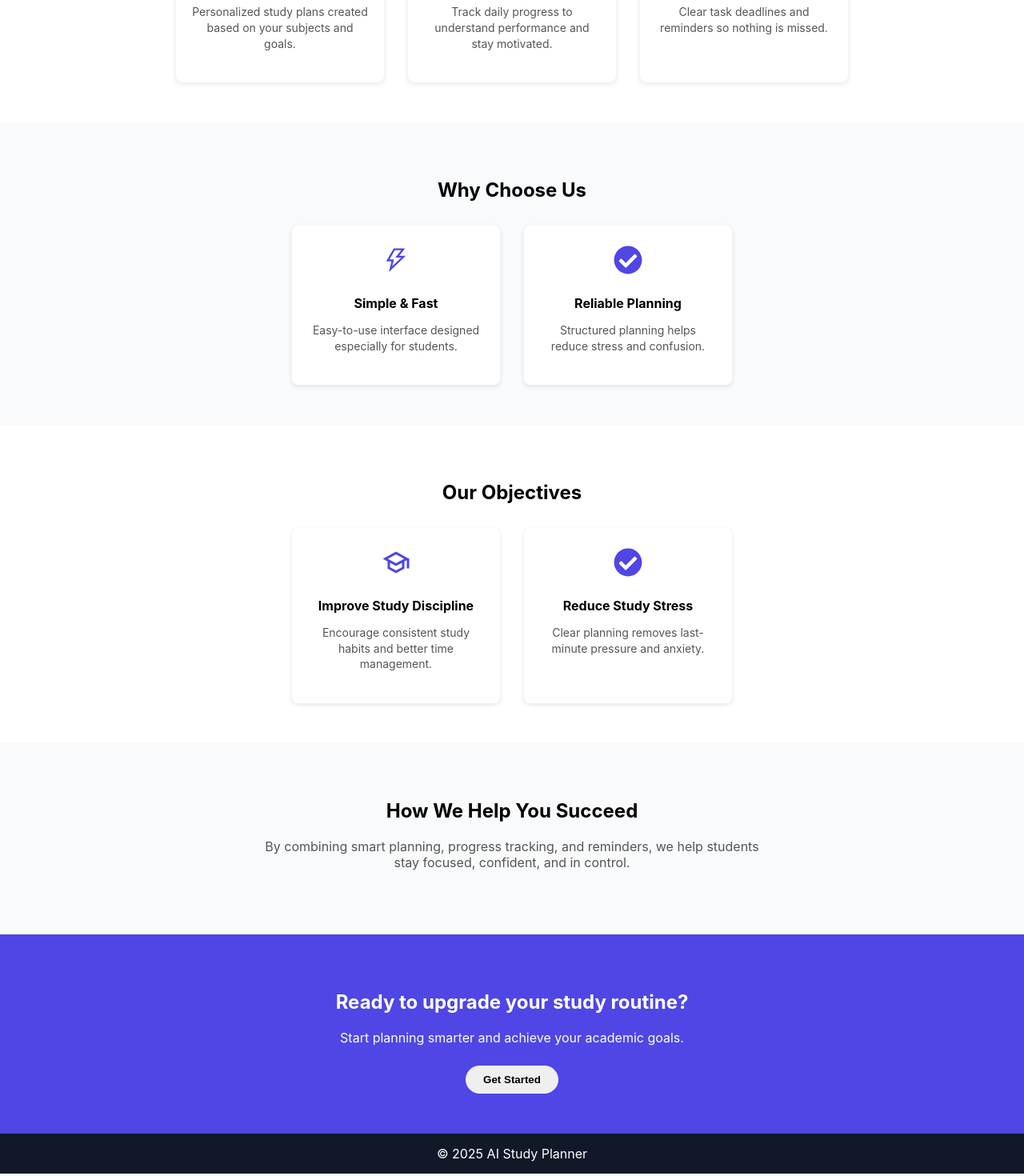
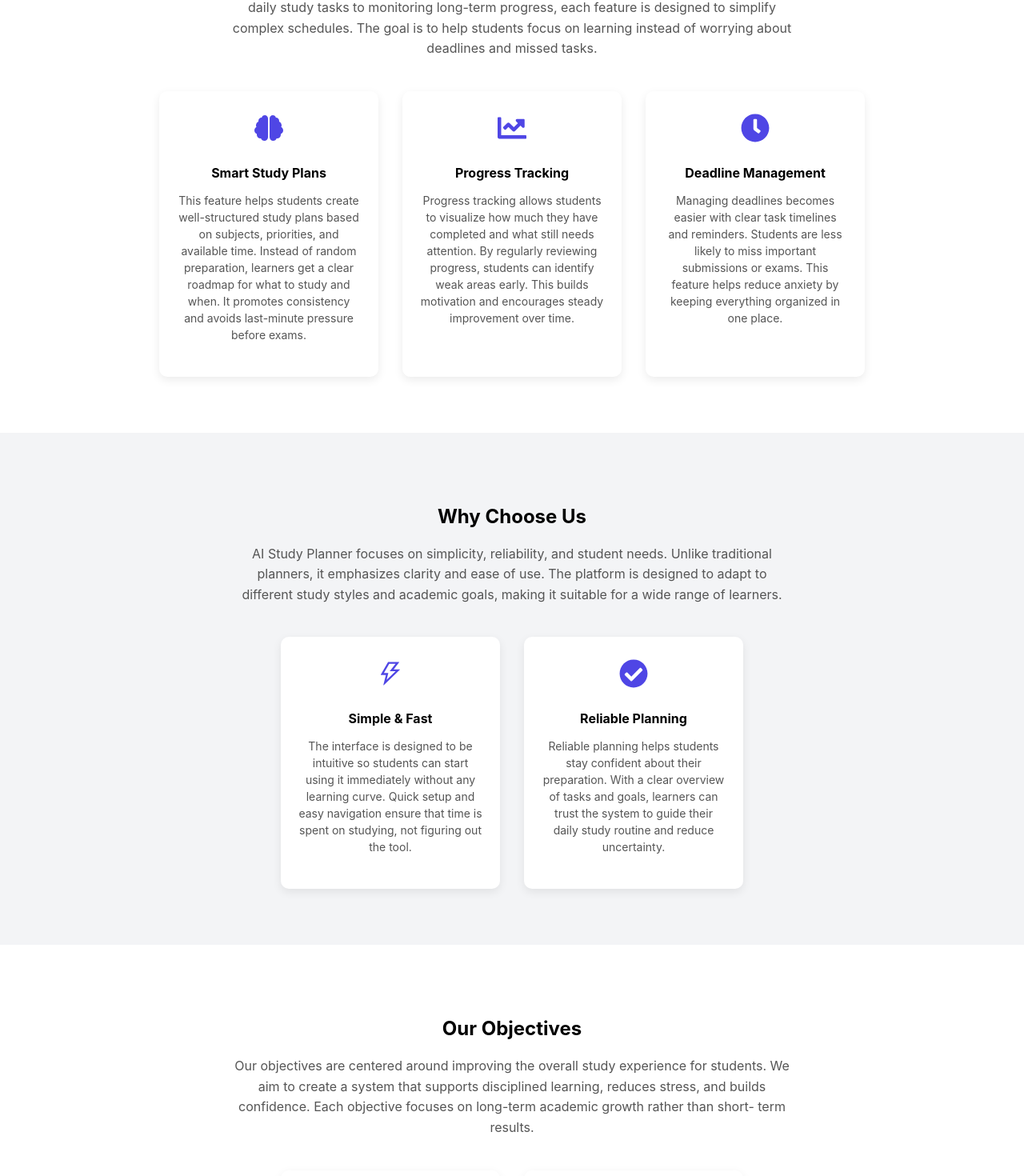
Before and after one commit to pinkysingh5289/ai-study-planner, a React (Create React App) app: page / in a window 1280 px wide. Shown: the part 712-2182 px from the top of the page at 80% size. Built offline with nearby package versions, Linux system fonts and the light colour scheme.

Commit message:
AI Study Planner landing page

```diff
--- a/src/App.css
+++ b/src/App.css
@@ -3,6 +3,7 @@ html, body {
   height: 100%;
   margin: 0;
   font-family: Arial, sans-serif;
+  background: #ffffff;
 }
 
 /* ===== LAYOUT FIX ===== */
@@ -22,7 +23,7 @@ html, body {
   justify-content: space-between;
   align-items: center;
   padding: 15px 30px;
-  background: #4f46e5;
+  background: #4f46e5; /* primary purple */
   color: white;
 }
 
@@ -53,23 +54,35 @@ html, body {
   font-weight: 600;
 }
 
-/* ===== HERO ===== */
+/* ===== HERO (Soft Purple) ===== */
 .hero {
   text-align: center;
-  padding: 80px 20px;
-  background: #eef2ff;
+  padding: 90px 20px;
+  background: #eef2ff; /* soft purple */
 }
 
 .hero p {
-  max-width: 600px;
-  margin: 10px auto 25px;
+  max-width: 650px;
+  margin: 15px auto 30px;
   color: #444;
+  line-height: 1.6;
 }
 
-/* ===== SECTIONS ===== */
+/* ===== SECTIONS (White default) ===== */
 .section {
-  padding: 50px 20px;
+  padding: 70px 20px;
   text-align: center;
+  background: #ffffff;
+}
+
+/* Light Gray section */
+.section.light {
+  background: #f3f4f6;
+}
+
+/* Soft Purple section */
+.section.soft {
+  background: #eef2ff;
 }
 
 /* Container */
@@ -79,15 +92,12 @@ html, body {
   padding: 0 20px;
 }
 
-.section.light {
-  background: #f9fafb;
-}
-
 /* Section description */
 .section-desc {
-  max-width: 650px;
-  margin: 10px auto 30px;
+  max-width: 700px;
+  margin: 15px auto 40px;
   color: #555;
+  line-height: 1.6;
 }
 
 /* ===== CARDS ===== */
@@ -100,19 +110,19 @@ html, body {
 }
 
 .card {
-  padding: 25px 20px;
-  background: white;
-  border-radius: 8px;
-  width: 220px;
-  box-shadow: 0 2px 6px rgba(0,0,0,0.1);
+  padding: 28px 22px;
+  background: #ffffff;
+  border-radius: 10px;
+  width: 230px;
+  box-shadow: 0 4px 12px rgba(0,0,0,0.08);
   text-align: center;
 }
 
-/* Icons inside cards */
+/* Icons */
 .icon {
   font-size: 36px;
   color: #4f46e5;
-  margin-bottom: 12px;
+  margin-bottom: 14px;
 }
 
 /* Card text */
@@ -124,25 +134,26 @@ html, body {
 .card p {
   font-size: 14px;
   color: #555;
-  line-height: 1.4;
+  line-height: 1.5;
 }
 
-/* ===== CTA ===== */
+/* ===== CTA (Strong Purple) ===== */
 .cta {
   background: #4f46e5;
   color: white;
   text-align: center;
-  padding: 50px 20px;
+  padding: 80px 20px;
 }
 
 .cta p {
-  max-width: 600px;
-  margin: 10px auto 25px;
+  max-width: 650px;
+  margin: 15px auto 30px;
+  line-height: 1.6;
 }
 
 .cta-btn {
-  padding: 10px 22px;
-  border-radius: 20px;
+  padding: 12px 26px;
+  border-radius: 25px;
   border: none;
   cursor: pointer;
   font-weight: bold;
@@ -150,39 +161,40 @@ html, body {
 
 /* ===== PAGES ===== */
 .page {
-  padding: 60px 20px;
+  padding: 80px 20px;
   text-align: center;
+  background: #ffffff;
 }
 
 /* ===== CONTACT ===== */
 .contact-form {
   display: flex;
   flex-direction: column;
-  gap: 10px;
-  max-width: 400px;
+  gap: 12px;
+  max-width: 420px;
   margin: 0 auto;
 }
 
 .contact-form input,
 .contact-form textarea {
-  padding: 10px;
+  padding: 12px;
   font-size: 14px;
 }
 
 .contact-form button {
-  padding: 10px;
+  padding: 12px;
   cursor: pointer;
 }
 
-/* ===== FOOTER ===== */
+/* ===== FOOTER (Dark Gray) ===== */
 .footer {
   text-align: center;
-  padding: 15px;
+  padding: 18px;
   background: #111827;
-  color: white;
+  color: #e5e7eb;
 }
 
-/* ===== RESPONSIVE (small screens) ===== */
+/* ===== RESPONSIVE ===== */
 @media (max-width: 768px) {
   .navbar {
     flex-direction: column;
@@ -195,6 +207,6 @@ html, body {
 
   .card {
     width: 100%;
-    max-width: 280px;
+    max-width: 300px;
   }
 }
--- a/src/pages/Home.jsx
+++ b/src/pages/Home.jsx
@@ -9,8 +9,11 @@ export default function Home() {
       <section className="hero">
         <h1>Plan Smarter. Study Better.</h1>
         <p>
-          An AI-powered study planner that helps students organize tasks,
-          manage deadlines, and study more effectively.
+          AI Study Planner is designed to help students manage their academic
+          workload in a structured and stress-free manner. By organizing tasks,
+          setting priorities, and tracking progress, it ensures that learning
+          becomes consistent rather than overwhelming. The platform focuses on
+          improving productivity while maintaining a healthy study routine.
         </p>
         <button className="cta-btn">Start Now</button>
       </section>
@@ -20,7 +23,11 @@ export default function Home() {
         <div className="container">
           <h2>Our Services</h2>
           <p className="section-desc">
-            Everything you need to stay organized and consistent in your studies.
+            Our services are built to support students throughout their learning
+            journey. From planning daily study tasks to monitoring long-term
+            progress, each feature is designed to simplify complex schedules.
+            The goal is to help students focus on learning instead of worrying
+            about deadlines and missed tasks.
           </p>
 
           <div className="cards">
@@ -28,7 +35,11 @@ export default function Home() {
               <FaBrain className="icon" />
               <h3>Smart Study Plans</h3>
               <p>
-                Personalized study plans created based on your subjects and goals.
+                This feature helps students create well-structured study plans
+                based on subjects, priorities, and available time. Instead of
+                random preparation, learners get a clear roadmap for what to
+                study and when. It promotes consistency and avoids last-minute
+                pressure before exams.
               </p>
             </div>
 
@@ -36,7 +47,11 @@ export default function Home() {
               <FaChartLine className="icon" />
               <h3>Progress Tracking</h3>
               <p>
-                Track daily progress to understand performance and stay motivated.
+                Progress tracking allows students to visualize how much they
+                have completed and what still needs attention. By regularly
+                reviewing progress, students can identify weak areas early.
+                This builds motivation and encourages steady improvement over
+                time.
               </p>
             </div>
 
@@ -44,7 +59,10 @@ export default function Home() {
               <FaClock className="icon" />
               <h3>Deadline Management</h3>
               <p>
-                Clear task deadlines and reminders so nothing is missed.
+                Managing deadlines becomes easier with clear task timelines and
+                reminders. Students are less likely to miss important
+                submissions or exams. This feature helps reduce anxiety by
+                keeping everything organized in one place.
               </p>
             </div>
           </div>
@@ -55,13 +73,22 @@ export default function Home() {
       <section className="section light">
         <div className="container">
           <h2>Why Choose Us</h2>
+          <p className="section-desc">
+            AI Study Planner focuses on simplicity, reliability, and student
+            needs. Unlike traditional planners, it emphasizes clarity and ease
+            of use. The platform is designed to adapt to different study styles
+            and academic goals, making it suitable for a wide range of learners.
+          </p>
 
           <div className="cards">
             <div className="card">
               <AiOutlineThunderbolt className="icon" />
               <h3>Simple & Fast</h3>
               <p>
-                Easy-to-use interface designed especially for students.
+                The interface is designed to be intuitive so students can start
+                using it immediately without any learning curve. Quick setup
+                and easy navigation ensure that time is spent on studying, not
+                figuring out the tool.
               </p>
             </div>
 
@@ -69,7 +96,10 @@ export default function Home() {
               <FaCheckCircle className="icon" />
               <h3>Reliable Planning</h3>
               <p>
-                Structured planning helps reduce stress and confusion.
+                Reliable planning helps students stay confident about their
+                preparation. With a clear overview of tasks and goals, learners
+                can trust the system to guide their daily study routine and
+                reduce uncertainty.
               </p>
             </div>
           </div>
@@ -80,13 +110,23 @@ export default function Home() {
       <section className="section">
         <div className="container">
           <h2>Our Objectives</h2>
+          <p className="section-desc">
+            Our objectives are centered around improving the overall study
+            experience for students. We aim to create a system that supports
+            disciplined learning, reduces stress, and builds confidence. Each
+            objective focuses on long-term academic growth rather than short-
+            term results.
+          </p>
 
           <div className="cards">
             <div className="card">
               <MdOutlineSchool className="icon" />
               <h3>Improve Study Discipline</h3>
               <p>
-                Encourage consistent study habits and better time management.
+                By encouraging structured planning and daily consistency, this
+                objective helps students develop strong study habits. Over time,
+                disciplined learning leads to better understanding and improved
+                academic performance.
               </p>
             </div>
 
@@ -94,7 +134,9 @@ export default function Home() {
               <FaCheckCircle className="icon" />
               <h3>Reduce Study Stress</h3>
               <p>
-                Clear planning removes last-minute pressure and anxiety.
+                Clear planning and progress visibility reduce confusion and
+                panic before exams. When students know what to study and when,
+                they feel more relaxed and confident in their preparation.
               </p>
             </div>
           </div>
@@ -106,8 +148,11 @@ export default function Home() {
         <div className="container">
           <h2>How We Help You Succeed</h2>
           <p className="section-desc">
-            By combining smart planning, progress tracking, and reminders,
-            we help students stay focused, confident, and in control.
+            Success in academics requires consistency, clarity, and motivation.
+            AI Study Planner combines smart planning, progress monitoring, and
+            reminders to support students at every step. By reducing confusion
+            and improving focus, it helps learners stay confident and achieve
+            their goals effectively.
           </p>
         </div>
       </section>
@@ -115,7 +160,11 @@ export default function Home() {
       {/* CTA */}
       <section className="cta">
         <h2>Ready to upgrade your study routine?</h2>
-        <p>Start planning smarter and achieve your academic goals.</p>
+        <p>
+          Take control of your studies with structured planning and clear goals.
+          Start building productive habits today and move closer to academic
+          success with confidence.
+        </p>
         <button className="cta-btn">Get Started</button>
       </section>
     </>
```
